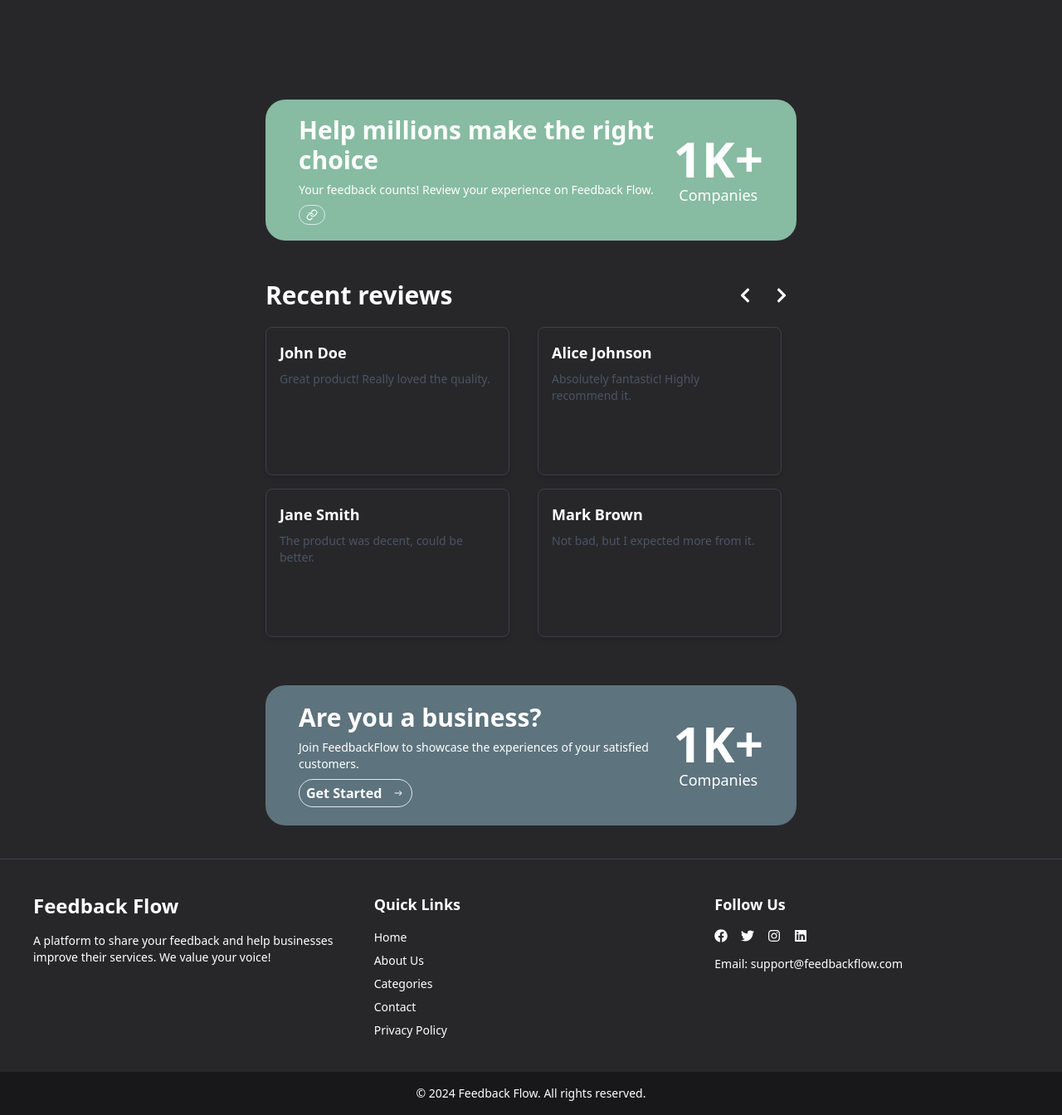
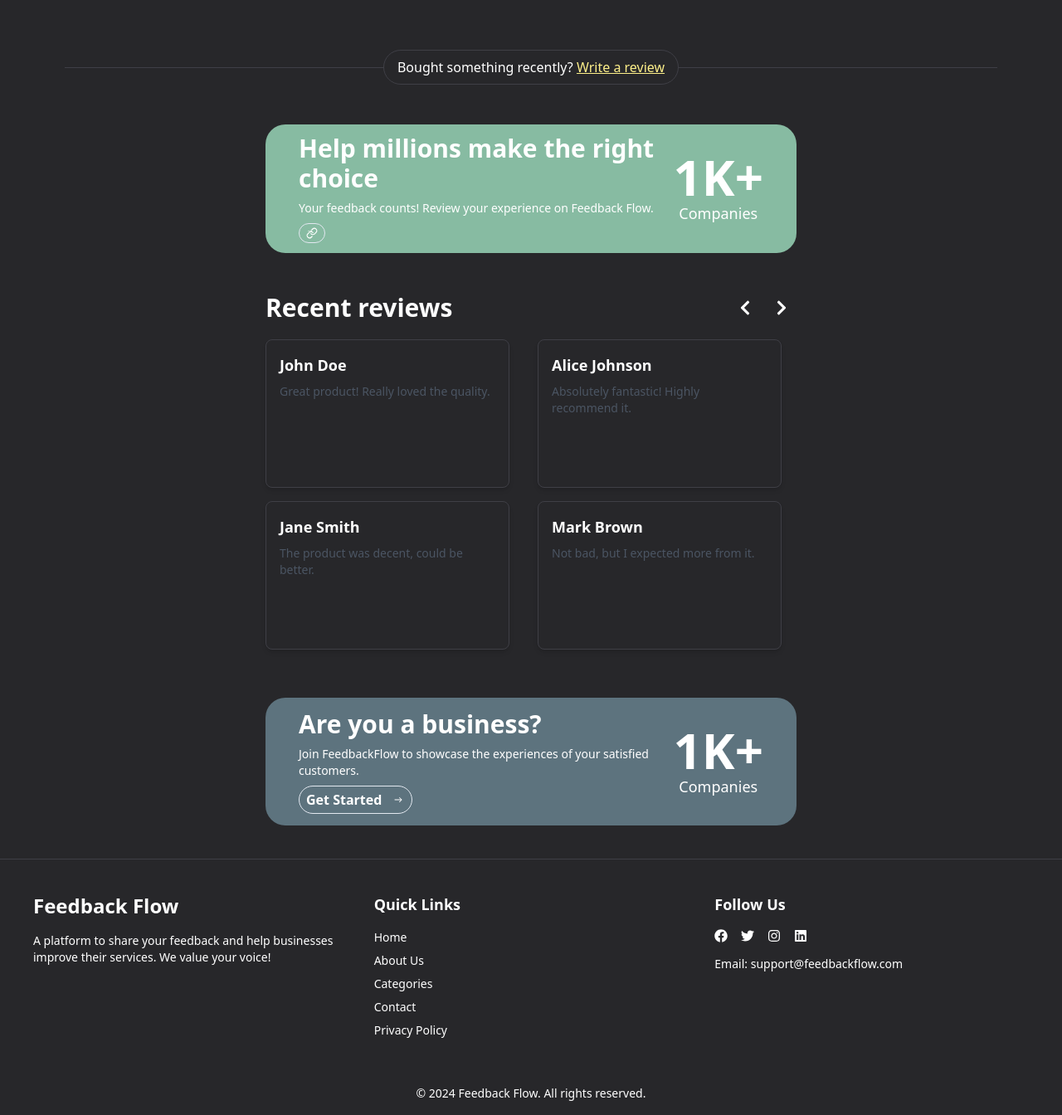
Before and after one commit to skmayya1/Feedback-Flow, a Next.js app: page / in a window 1280 px wide. Shown: the part 677-2021 px from the top of the page at 83% size. Built offline with nearby package versions, Linux system fonts and the light colour scheme; no server answers.

Commit message:
landing page

```diff
--- a/src/Components/Footer.tsx
+++ b/src/Components/Footer.tsx
@@ -58,7 +58,7 @@ const Footer = () => {
           </p>
         </div>
       </div>
-      <div className="bg-zinc-900 text-center py-4">
+      <div className="bg-zinc-800 text-center py-4">
         <p className="text-sm">© 2024 Feedback Flow. All rights reserved.</p>
       </div>
     </div>
--- a/src/app/page.tsx
+++ b/src/app/page.tsx
@@ -5,6 +5,7 @@ import AreyouaBusiness from "@/Components/AreyouaBusiness"
 import Intro from "@/Components/Intro"
 import RecentReviews from "@/Components/RecentReviews"
 import { TextGenerateEffect } from "@/components/ui/text-generate-effect"
+import Link from "next/link"
 
 const page = async () => {
 
@@ -20,6 +21,11 @@ const page = async () => {
           className="w-[25vw] py-3 px-6 bg-[#F0F7EE] outline-none rounded-full"
           type="text" />
       </div>
+      <div className="w-full h-16 flex items-center justify-center text-white">
+        <span className="h-[0.1vh]  w-[30%] bg-zinc-700 "></span>
+        <h2 className="px-4 py-2  border border-zinc-700 rounded-full">Bought something recently? <Link className="text-yellow-200 underline" href='/'>Write a review</Link></h2>
+        <span className="h-[0.1vh]  w-[30%] bg-zinc-700 "></span>
+      </div>
       <Intro/>
       <RecentReviews/>
       <AreyouaBusiness />
```
